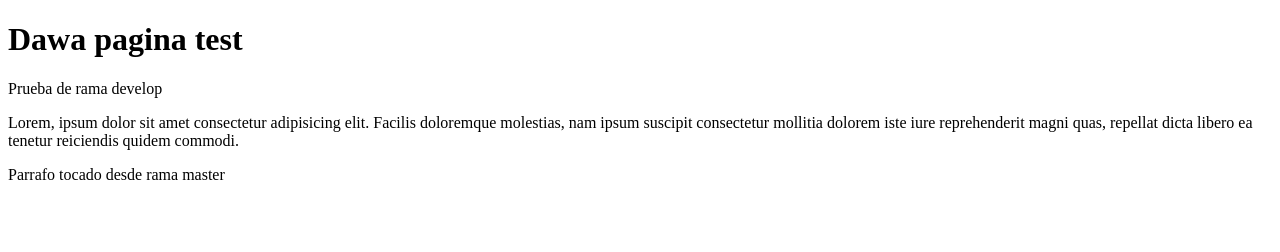
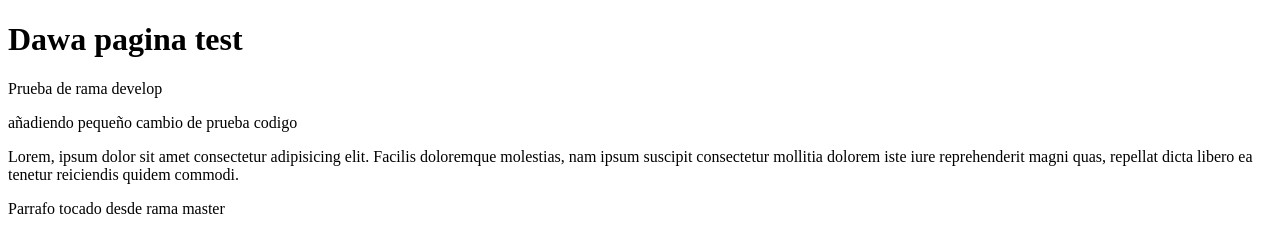
Before and after one commit to RubGonExp/git-ruben-test, a plain HTML site: page index.html in a window 1280 px wide. Drawn offline with Linux system fonts and the light colour scheme.

Commit message:
prueba6.1

```diff
--- a/index.html
+++ b/index.html
@@ -9,6 +9,7 @@
 <body>
     <h1>Dawa pagina test</h1>
     <p>Prueba de rama develop</p>
+    <p>añadiendo pequeño cambio de prueba codigo</p>
     <p>Lorem, ipsum dolor sit amet consectetur adipisicing elit. Facilis doloremque molestias, nam ipsum suscipit consectetur mollitia dolorem iste iure reprehenderit magni quas, repellat dicta libero ea tenetur reiciendis quidem commodi.</p>
     <p>Parrafo tocado desde rama master</p>
 </body>
```
